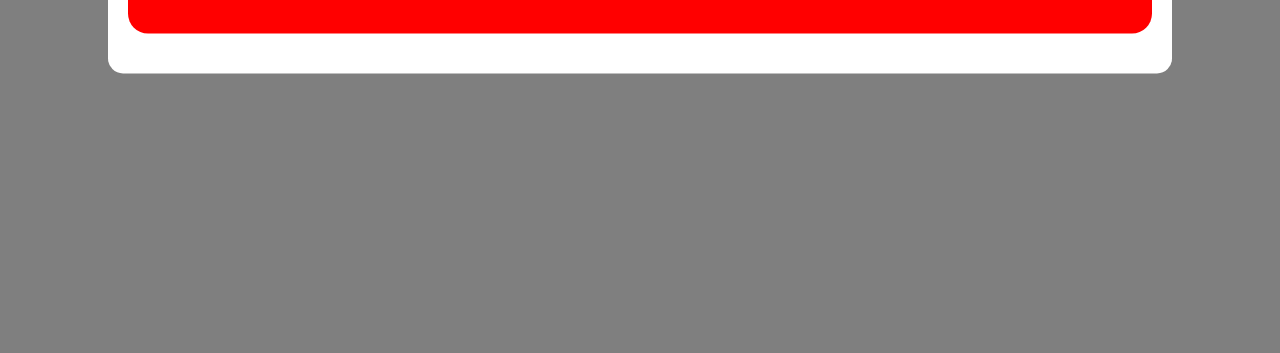
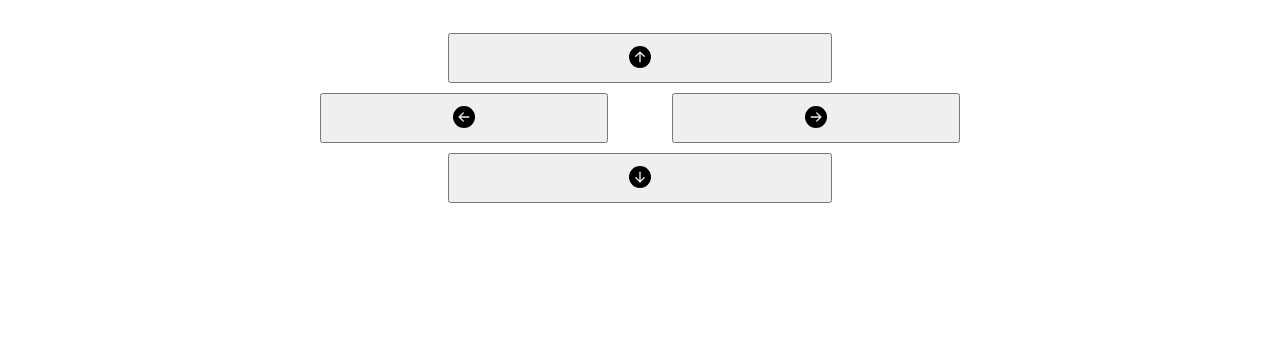
Before and after one commit to bBraian/snake97, a plain HTML site: page index.html in a window 1280 px wide. Shown: the part 447-800 px from the top of the page. Drawn offline with Linux system fonts and the light colour scheme.

Commit message:
Update style.css

```diff
--- a/style.css
+++ b/style.css
@@ -71,7 +71,7 @@ h1{
     height: 100%;
     background-color: rgba(0,0,0,0.5);
     z-index: 9999;
-    display: block;
+    display: none;
   }
 
 .modalContent{
@@ -119,3 +119,82 @@ h1{
     line-height: 30px;
     font-family: cursive;
   }
+
+.mobile_buttons{
+    width: 50%;
+    height: 180px;
+    border-radius: 20px;
+    margin-left: auto;
+    margin-right: auto;
+    margin-top: 70px;
+    display: flex;
+    flex-wrap: wrap;
+    text-align: center;
+}
+
+.botton_up{
+    width: 60%;
+    height: 50px;
+    margin-left: auto;
+    margin-right: auto;
+}
+.botton_down{
+    width: 60%;
+    height: 50px;
+    margin-left: auto;
+    margin-right: auto;
+}
+.botton_left{
+    width: 45%;
+    margin-right: 5%;
+    height: 50px;
+}
+.botton_rigth{
+    width: 45%;
+    height: 50px;
+    margin-left: 5%;
+}
+
+.up{
+
+    padding: 10px;
+    margin-top: 6px;
+    width: 30px;
+    margin-left: auto;
+    margin-right: auto;
+    cursor: pointer;
+    margin-top: auto;
+    margin-bottom: auto;
+}
+
+.down{
+    padding: 10px;
+    margin-top: 6px;
+    width: 30px;
+    margin-left: auto;
+    margin-right: auto;
+    cursor: pointer;
+    margin-top: auto;
+    margin-bottom: auto;
+}
+
+.rigth{
+    padding: 10px;
+    margin-top: 6px;
+    width: 40px;
+    margin-left: auto;
+    margin-right: auto;
+    cursor: pointer;
+    margin-top: auto;
+    margin-bottom: auto;
+}
+
+.left{
+    padding: 10px;
+    margin-top: auto;
+    margin-bottom: auto;
+    width: 40px;
+    margin-left: auto;
+    margin-right: auto;
+    cursor: pointer;
+}
```
